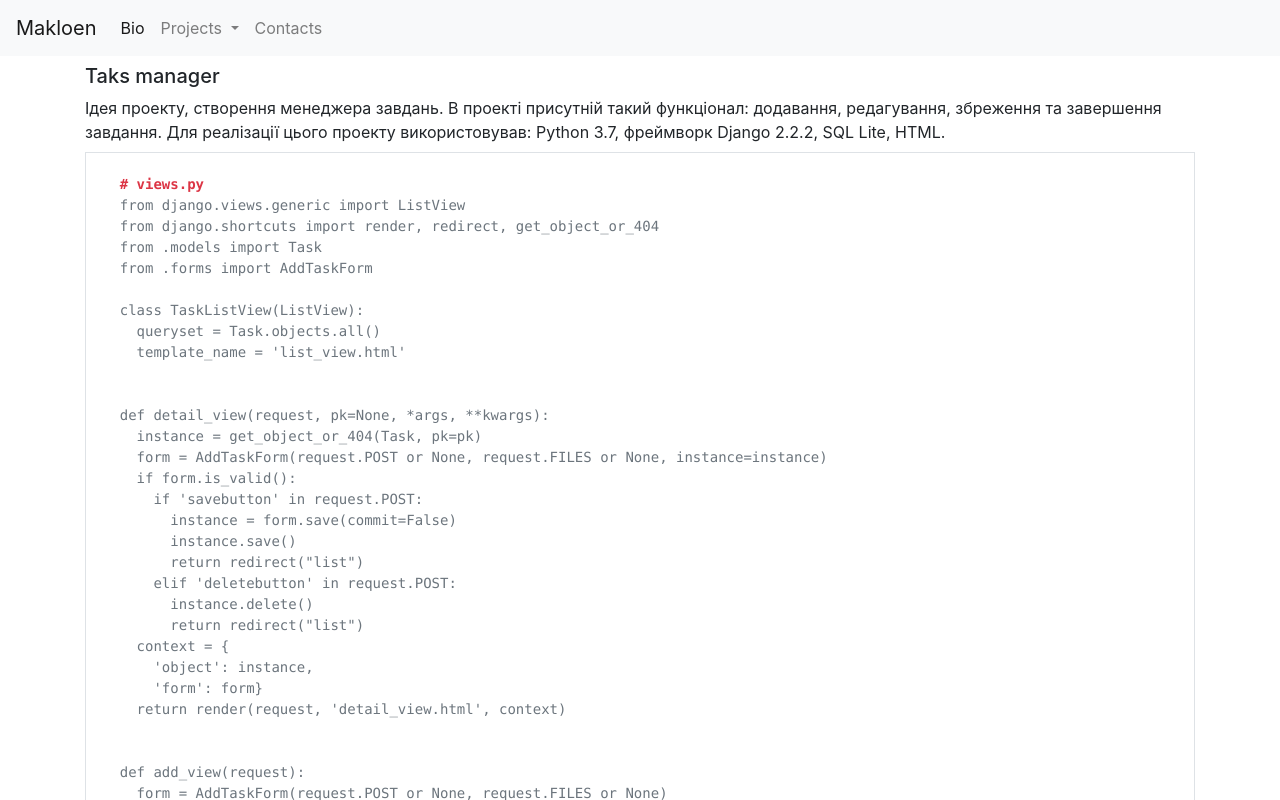
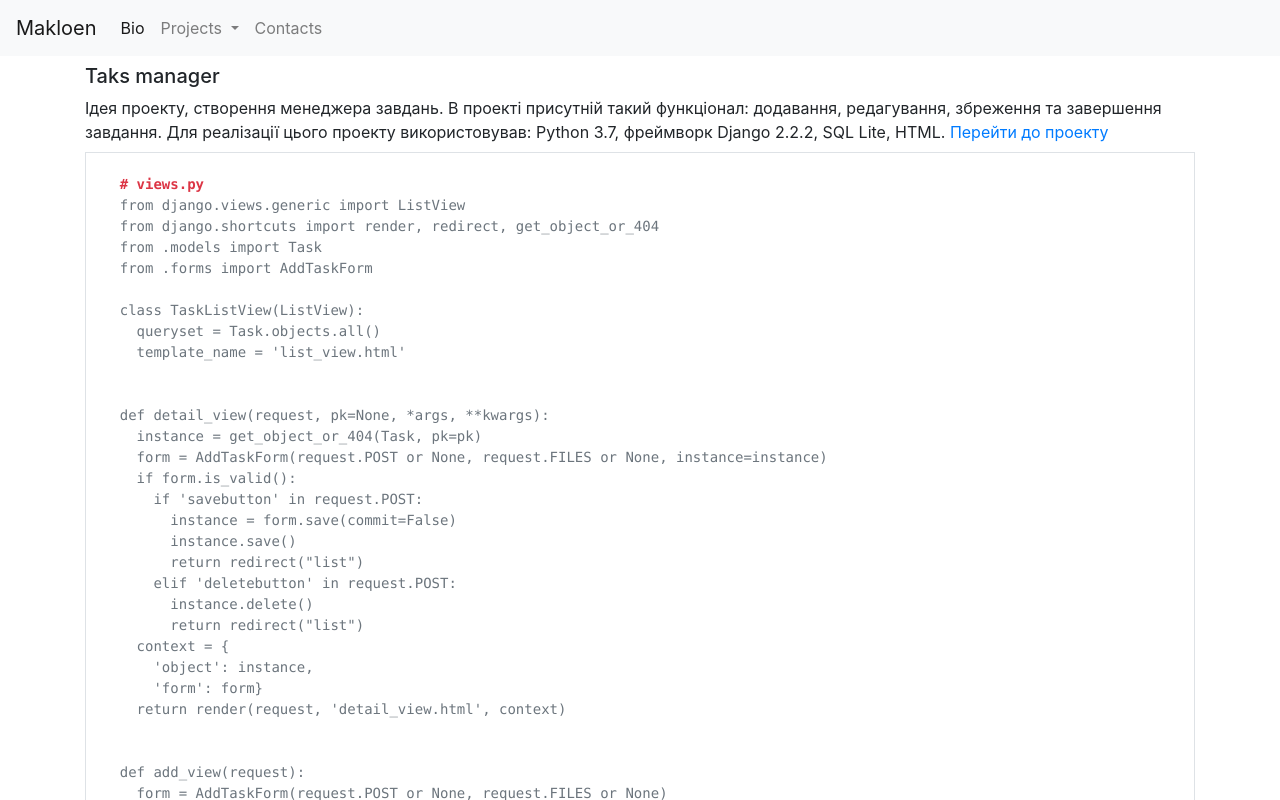
Before and after one commit to makloen/makloen.github.io, a plain HTML site: page my_task_manager_page.html in a window 1280 px wide. Shown: the top 800 px of the page. Drawn offline with nearby package versions, Linux system fonts and the light colour scheme.

Commit message:
added link to project

```diff
--- a/my_task_manager_page.html
+++ b/my_task_manager_page.html
@@ -54,7 +54,7 @@
       <h5 class="my-2">Taks manager</h5>
       <p class="my-2">
         Ідея проекту, створення менеджера завдань. В проекті присутній такий функціонал: додавання, редагування, збреження та завершення завдання. Для реалізації цього проекту використовував: Python 3.7, фреймворк Django 2.2.2,
-        SQL Lite, HTML.
+        SQL Lite, HTML. <a href="https://makloen.pythonanywhere.com/">Перейти до проекту</a>
       </p>
 
       <pre class="border text-secondary">
```
